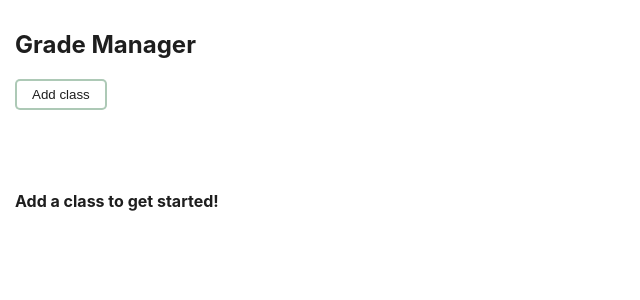
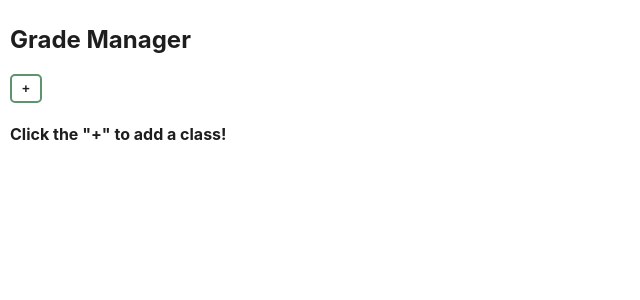
Before and after one commit to jeffreytram/Grade-Manager, a React (Create React App) app: page / in a window 1280 px wide. Shown: the top 300 px of the page, without its empty margins (0-640 px from the left). Built offline with nearby package versions, Linux system fonts and the light colour scheme.

Commit message:
Changes to class tabs UI, and other css changes - class tabs now displayed in only 1 row - class tab names no longer blocks the "X" to delete the classes

```diff
--- a/src/App.css
+++ b/src/App.css
@@ -4,7 +4,7 @@
 
 .app-container {
   margin: 0px 5px;
-  padding: 10px;
+  padding: 5px;
 }
 
 button:hover, .component-class-tab:hover {
--- a/src/Class.css
+++ b/src/Class.css
@@ -1,7 +1,20 @@
 .component-class-container {
+  background-color: rgb(248,248,248);
+  border-top-right-radius: 5px;
+  border-bottom-left-radius: 5px;
+  border-bottom-right-radius: 5px;
+  padding: 5px;
+  -webkit-box-shadow: 2px 2px 2px 0px rgba(0, 0, 0, 0.15);
+  -moz-box-shadow: 2px 2px 2px 0px rgba(0, 0, 0, 0.15);
+  box-shadow: 2px 2px 2px 0px rgba(0, 0, 0, 0.15);
+}
+
+.component-class-content-container {
   position: relative;
+  padding: 20px 0px;
   max-width: 800px;
 }
+
 .component-class-name {
   border: 0;
   border-bottom: 2px solid #303030;
@@ -16,7 +29,7 @@
 }
 
 .component-add-section-btn {
-  border: 2px solid rgba(92, 148, 110, .5);
+  border: 2px solid rgb(92, 148, 110);
   border-radius: 5px;
   background-color: white;
   padding: 4px 15px;
--- a/src/Class.js
+++ b/src/Class.js
@@ -7,6 +7,7 @@ export default function Class(props) {
 
   return (
     <div className="component-class-container">
+      <div className="component-class-content-container">
         <input
           className="component-class-name"
           name="className"
@@ -28,5 +29,6 @@ export default function Class(props) {
           />
         })}
       </div>
+    </div>
   )
 }
--- a/src/Form.css
+++ b/src/Form.css
@@ -1,32 +1,42 @@
 .component-flex-container {
-  display: grid;
-  grid-template-columns: repeat(auto-fit, minmax(100px, 1fr));
-  gap: 5px 10px;
+  display: flex;
 }
 
 .component-class-tab {
   position: relative;
-  border: 0;
-  border-bottom: 1px solid rgba(30, 30, 30, .5);
-  padding: 5px 10px 0px 10px;
+  width: 20vw;
+  border: 2px solid rgba(30, 30, 30, .1);
+  border-top-left-radius: 5px;
+  border-top-right-radius: 5px;
+  overflow: hidden;
+  white-space: nowrap;
+  padding: 5px 10px 1px 10px;
 }
 
 .active-tab {
-  border-bottom: 2px solid rgba(30, 30, 30);
+  border-bottom: none;
+  background-color: rgb(248,248,248);
   font-weight: bold;
+}
+
+.component-class-tab-name {
+  margin-right: 9px;
+  overflow: hidden;
+  pointer-events: none;
 }
 
 .component-add-class-btn {
   border-radius: 5px;
-  border: 2px solid rgba(92, 148, 110, .5);
+  border: 2px solid rgb(92, 148, 110);
   background-color: white;
-  padding: 6px 15px;
+  font-weight: bold;
+  padding: 5px 10px;
 }
 
 .component-delete-class-btn {
   position: absolute;
-  top: 2px;
-  right: -4px;
+  top: 9px;
+  right: -2px;
   border: none;
   background-color: rgba(0, 0, 0, 0);
 }
--- a/src/Form.js
+++ b/src/Form.js
@@ -238,7 +238,6 @@ export default class Form extends React.Component {
   render() {
     return (
       <div>
-        <button className="component-add-class-btn" onClick={this.addClass}>Add class</button>        <br /> <br />
         <div className="component-flex-container">
           {this.state.classList.map(cls => {
             let className = cls.name
@@ -250,7 +249,7 @@ export default class Form extends React.Component {
                 className={(this.state.classList[this.state.currClass].id === cls.id) ? "component-class-tab active-tab" : "component-class-tab"}
                 onClick={(event) => this.setActiveIndex(event, cls.id)}
               >
-                {className}
+                <div className="component-class-tab-name">{className}</div>
                 <button
                   className="component-delete-class-btn"
                   onClick={() => this.deleteClass(cls.id)}
@@ -260,8 +259,8 @@ export default class Form extends React.Component {
               </div>
             )
           })}
+          <button className="component-add-class-btn" onClick={this.addClass}>+</button>
         </div>
-        <br /> <br />
         {(this.state.classList.length !== 0) ?
           <Class
             data={this.state.classList[this.state.currClass]}
@@ -272,7 +271,7 @@ export default class Form extends React.Component {
             handleChange={this.handleChange}
           />
           :
-          <h4>Add a class to get started!</h4>
+          <h4>Click the "+" to add a class!</h4>
         }
       </div>
     )
```
Also changed, not shown: planning.txt. Lines whose indentation alone changed are shown as unchanged.
